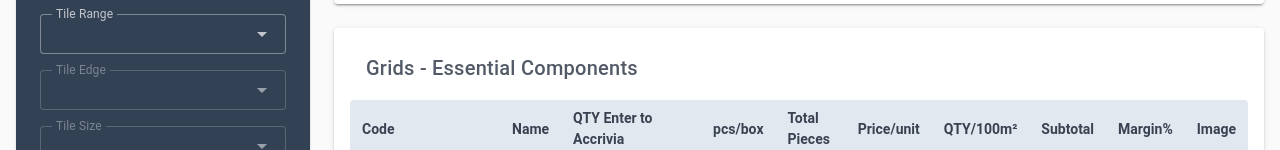
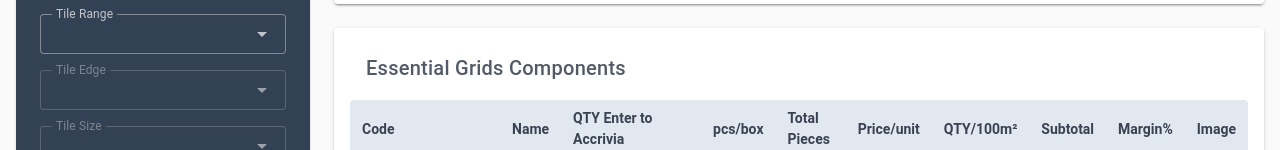
Before and after one commit to thaliafan/vue-calculator, a Vue app: page / in a window 1280 px wide. Shown: the part 196-346 px from the top of the page. Built offline with nearby package versions, Linux system fonts and the light colour scheme; no server answers.

Commit message:
Before Overall Margin

```diff
--- a/src/App.vue
+++ b/src/App.vue
@@ -132,7 +132,7 @@
 
             <v-card class="mb-6 pa-4" color="surface" elevation="2">
 
-<v-card-title class="text-h6 text-high-emphasis pb-4">Grids - Essential Components</v-card-title>
+<v-card-title class="text-h6 text-high-emphasis pb-4">Essential Grids Components</v-card-title>
               <v-table density="compact" class="mb-10 grids-table-essential"> <thead>
                   <tr>
                     <th class="text-left text-medium-emphasis codecol">Code</th>
```
